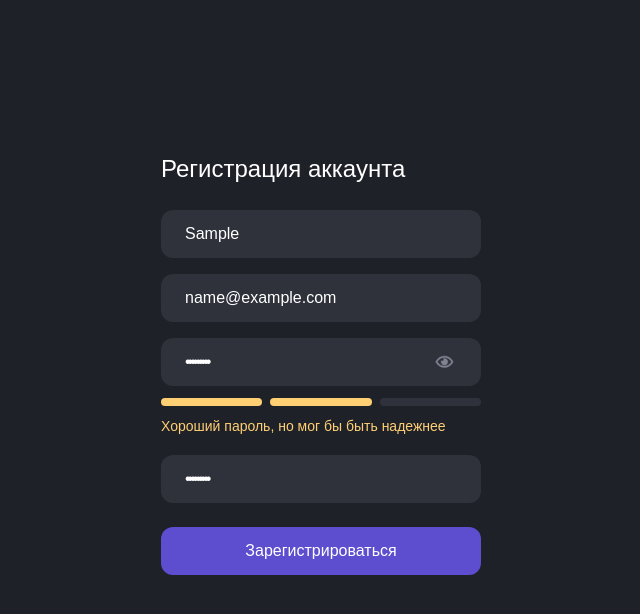
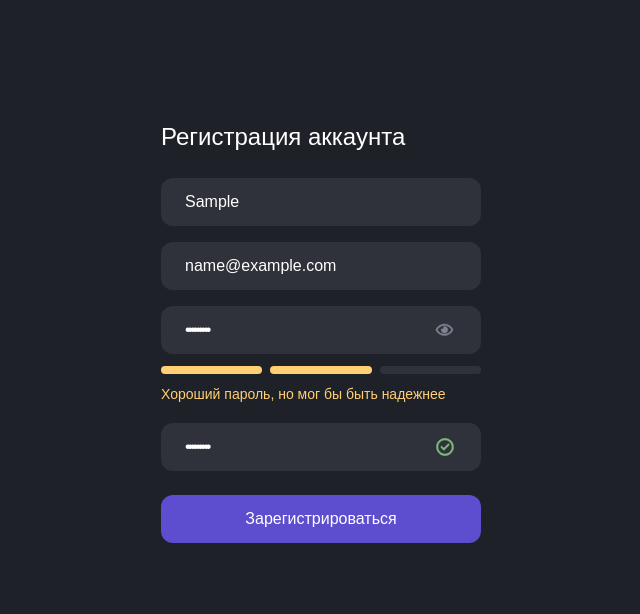
Before and after one commit to NikitaSheremeta/wildhunt-client-personal-cabinet, a Vue app: page /signup in a window 1280 px wide. Both pictures are taken after typing "Sample", "name@example.com", "Sample123", "Sample123" into the empty fields and a click on the button "Зарегистрироваться". Shown: the top 614 px of the page, without its empty margins (319-959 px from the left). Built offline with nearby package versions, Linux system fonts and the light colour scheme; a web font is replaced by a local one.

Commit message:
Added autofocus and signup validation WIP

```diff
--- a/src/components/framework/BaseInput.vue
+++ b/src/components/framework/BaseInput.vue
@@ -21,7 +21,7 @@
         <BaseIcon :icon="iconName" color="secondary" />
       </span>
 
-      <span v-if="successStatusModifier" class="field-icon">
+      <span v-if="success" class="field-icon">
         <BaseIcon icon="check" color="success" />
       </span>
 
@@ -33,7 +33,7 @@
     <div
       v-if="createPassword"
       class="strength-password-checker"
-      :class="!!$slots.error ? 'error' : strength.status"
+      :class="!$slots.error ? strength.status : ''"
     >
       <div class="meter">
         <span class="meter__item"></span>
@@ -43,7 +43,7 @@
 
       <div v-if="!$slots.error" class="notice">
         <span>
-          {{ strength.notice || 'Используйте латинские буквы, цифры и символы' }}
+          {{ strength.notice || strength.baseNotice }}
         </span>
       </div>
     </div>
@@ -98,6 +98,10 @@ export default {
       type: Boolean,
       default: false
     },
+    autofocus: {
+      type: Boolean,
+      default: false
+    },
     required: {
       type: Boolean,
       default: false
@@ -106,7 +110,7 @@ export default {
       type: String,
       default: null
     },
-    successStatus: {
+    success: {
       type: Boolean,
       default: null
     },
@@ -125,7 +129,9 @@ export default {
         value: '',
         type: ''
       },
-      strength: {}
+      strength: {
+        baseNotice: 'Используйте латинские буквы, цифры и символы'
+      }
     };
   },
   computed: {
@@ -135,15 +141,13 @@ export default {
     disabledModifier() {
       return this.disabled ? 'disabled' : '';
     },
-    successStatusModifier() {
-      return this.successStatus;
-    },
     attrs() {
       return {
         ...this.$attrs,
         value: this.local.value,
         type: this.tagName !== 'textarea' ? this.local.type : null,
         disabled: this.disabled,
+        autofocus: this.autofocus,
         ref: this.createPassword ? 'createPassword' : 'field',
         class: 'field'
       };
--- a/src/views/Signup.vue
+++ b/src/views/Signup.vue
@@ -6,11 +6,12 @@
 
         <BaseInput
           :class="$style['form-item']"
-          v-model:value="form.username"
+          :autofocus="true"
+          v-model:value="username"
           type="text"
           placeholder="Никнейм"
-          @input="v$.form['username'].$reset()"
-          @blur="v$.form['username'].$touch()"
+          @input="v$.username.$reset()"
+          @blur="v$.username.$touch()"
         >
           <template v-if="isUsernameInvalid()" #error>
             {{ errorMessage.username }}
@@ -19,11 +20,11 @@
 
         <BaseInput
           :class="$style['form-item']"
-          v-model:value="form.email"
+          v-model:value="email"
           type="email"
           placeholder="Электронная почта"
-          @input="v$.form['email'].$reset()"
-          @blur="v$.form['email'].$touch()"
+          @input="v$.email.$reset()"
+          @blur="v$.email.$touch()"
         >
           <template v-if="isEmailInvalid()" #error>
             {{ errorMessage.email }}
@@ -32,12 +33,11 @@
 
         <BaseInput
           :class="$style['form-item']"
-          v-model:value="form.password"
+          v-model:value="password"
           create-password
           type="password"
           placeholder="Пароль"
-          @input="v$.form['password'].$touch()"
-          @blur="v$.form['password'].$touch()"
+          @input="v$.password.$touch()"
         >
           <template v-if="isPasswordInvalid()" #error>
             {{ errorMessage.password }}
@@ -46,12 +46,13 @@
 
         <BaseInput
           :class="$style['form-item']"
-          v-model:value="form.confirmPassword"
+          :success="isConfirmPasswordValid"
+          v-model:value="confirmPassword"
           repeat-password
           type="password"
           placeholder="Повторите пароль"
-          @input="v$.form['confirmPassword'].$reset()"
-          @blur="v$.form['confirmPassword'].$touch()"
+          @input="v$.confirmPassword.$reset()"
+          @blur="v$.confirmPassword.$touch()"
         >
           <template v-if="isConfirmPasswordInvalid()" #error>
             {{ errorMessage.confirmPassword }}
@@ -78,14 +79,18 @@ import {
 } from '@vuelidate/validators';
 import BaseInput from '../components/framework/BaseInput';
 import BaseButton from '../components/framework/BaseButton';
+import { useDebounce } from '../components/use/debounce';
 
 const onlyLatinCharacters = helpers.regex(
   /^[a-zA-Z0-9~!@#$%^&*()_+-={}\\|;',./<>?":]+$/
 );
 
 const MAGIC_NUMBERS = {
-  MIN_LENGTH: 4,
-  MAX_LENGTH: 24
+  MIN_USERNAME_LENGTH: 2,
+  MAX_USERNAME_LENGTH: 24,
+  MIN_PASSWORD_LENGTH: 4,
+  MAX_PASSWORD_LENGTH: 24,
+  ONE_THOUSAND_TWO_HUNDRED_MILLISECONDS: 1200
 };
 
 export default {
@@ -95,12 +100,10 @@ export default {
   },
   data() {
     return {
-      form: {
       username: '',
       email: '',
       password: '',
       confirmPassword: '',
-      },
       errorMessage: {
         username: '',
         email: '',
@@ -111,17 +114,16 @@ export default {
   },
   setup() {
     return {
-      v$: useVuelidate()
+      v$: useVuelidate({ $lazy: true })
     };
   },
   validations() {
     return {
-      form: {
       username: {
         required,
         onlyLatinCharacters,
-          minLength: minLength(MAGIC_NUMBERS.MIN_LENGTH),
-          maxLength: maxLength(MAGIC_NUMBERS.MAX_LENGTH)
+        minLength: minLength(MAGIC_NUMBERS.MIN_USERNAME_LENGTH),
+        maxLength: maxLength(MAGIC_NUMBERS.MAX_USERNAME_LENGTH)
       },
       email: {
         required,
@@ -130,119 +132,130 @@ export default {
       password: {
         required,
         onlyLatinCharacters,
-          minLength: minLength(MAGIC_NUMBERS.MIN_LENGTH),
-          maxLength: maxLength(MAGIC_NUMBERS.MAX_LENGTH)
+        minLength: minLength(MAGIC_NUMBERS.MIN_PASSWORD_LENGTH),
+        maxLength: maxLength(MAGIC_NUMBERS.MAX_PASSWORD_LENGTH)
       },
       confirmPassword: {
         required,
-          sameAs: sameAs(this.form.password)
-        }
+        sameAs: sameAs(this.password)
       }
     };
   },
+  computed: {
+    isConfirmPasswordValid() {
+      const isInvalid = this.isConfirmPasswordInvalid();
+
+      return isInvalid !== undefined && !isInvalid;
+    }
+  },
+  watch: {
+    username: useDebounce(function () {
+      this.v$.username.$touch();
+    }, MAGIC_NUMBERS.ONE_THOUSAND_TWO_HUNDRED_MILLISECONDS)
+  },
   methods: {
     isUsernameInvalid() {
-      const username = this.v$.form['username'];
+      const username = this.v$.username;
 
       if (username.$dirty) {
-        if (username.required.$invalid) {
+        if (username['required'].$invalid) {
           this.errorMessage.username = 'Необходимо придумать никнейм';
 
           return true;
         }
 
-        if (username.minLength.$invalid) {
-          this.errorMessage.username = `Никнейм должен быть не менее ${MAGIC_NUMBERS.MIN_LENGTH} символов`;
+        if (username['minLength'].$invalid) {
+          this.errorMessage.username = `Никнейм должен быть не менее ${MAGIC_NUMBERS.MIN_USERNAME_LENGTH} символов`;
 
           return true;
         }
 
-        if (username.maxLength.$invalid) {
-          this.errorMessage.username = `Никнейм должен быть не более ${MAGIC_NUMBERS.MAX_LENGTH} символов`;
+        if (username['maxLength'].$invalid) {
+          this.errorMessage.username = `Никнейм должен быть не более ${MAGIC_NUMBERS.MAX_USERNAME_LENGTH} символов`;
 
           return true;
         }
 
-        if (username.onlyLatinCharacters.$invalid) {
+        if (username['onlyLatinCharacters'].$invalid) {
           this.errorMessage.username =
             'Никнейм не должен содержать русские буквы';
 
           return true;
         }
+
+        return false;
       }
-
-      return null;
     },
     isEmailInvalid() {
-      const email = this.v$.form['email'];
+      const email = this.v$.email;
 
       if (email.$dirty) {
-        if (email.required.$invalid) {
+        if (email['required'].$invalid) {
           this.errorMessage.email = 'Введите электронную почту';
 
           return true;
         }
 
-        if (email.email.$invalid) {
+        if (email['email'].$invalid) {
           this.errorMessage.email = 'Неправильный адрес электронной почты';
 
           return true;
         }
+
+        return false;
       }
-
-      return null;
     },
     isPasswordInvalid() {
-      const password = this.v$.form['password'];
+      const password = this.v$.password;
 
       if (password.$dirty) {
-        if (password.required.$invalid) {
+        if (password['required'].$invalid) {
           this.errorMessage.password = 'Необходимо придумать пароль';
 
           return true;
         }
 
-        if (password.minLength.$invalid) {
-          this.errorMessage.password = `Пароль должен быть не менее ${MAGIC_NUMBERS.MIN_LENGTH} символов`;
+        if (password['minLength'].$invalid) {
+          this.errorMessage.password = `Пароль должен быть не менее ${MAGIC_NUMBERS.MIN_PASSWORD_LENGTH} символов`;
 
           return true;
         }
 
-        if (password.maxLength.$invalid) {
-          this.errorMessage.password = `Пароль должен быть не более ${MAGIC_NUMBERS.MAX_LENGTH} символов`;
+        if (password['maxLength'].$invalid) {
+          this.errorMessage.password = `Пароль должен быть не более ${MAGIC_NUMBERS.MAX_PASSWORD_LENGTH} символов`;
 
           return true;
         }
 
-        if (password.onlyLatinCharacters.$invalid) {
+        if (password['onlyLatinCharacters'].$invalid) {
           this.errorMessage.password =
             'Пароль не должен содержать русские буквы';
 
           return true;
         }
+
+        return false;
       }
-
-      return null;
     },
     isConfirmPasswordInvalid() {
-      const confirmPassword = this.v$.form['confirmPassword'];
+      const confirmPassword = this.v$.confirmPassword;
 
       if (confirmPassword.$dirty) {
-        if (confirmPassword.required.$invalid) {
+        if (confirmPassword['required'].$invalid) {
           this.errorMessage.confirmPassword = 'Введите пароль еще раз';
 
           return true;
         }
 
-        if (confirmPassword.sameAs.$invalid) {
+        if (confirmPassword['sameAs'].$invalid) {
           this.errorMessage.confirmPassword =
             'Подтверждение не совпадает с паролем';
 
           return true;
         }
+
+        return false;
       }
-
-      return null;
     },
     async submitHandler() {
       return false;
@@ -263,7 +276,7 @@ export default {
 }
 
 .form {
-  margin-top: 128px;
+  margin-top: 96px;
   width: 320px;
 
   &-title {
```
Lines whose indentation alone changed are shown as unchanged.
